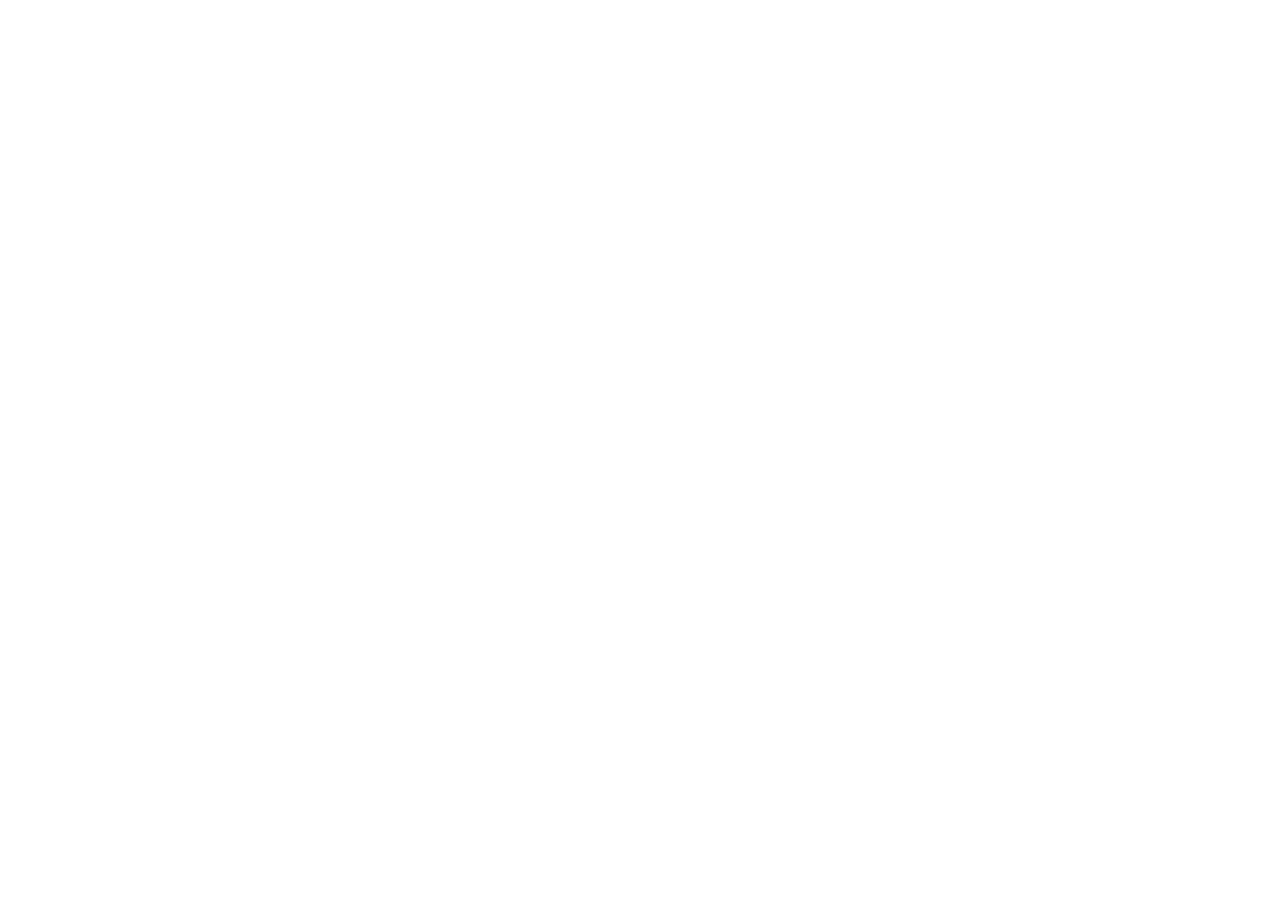
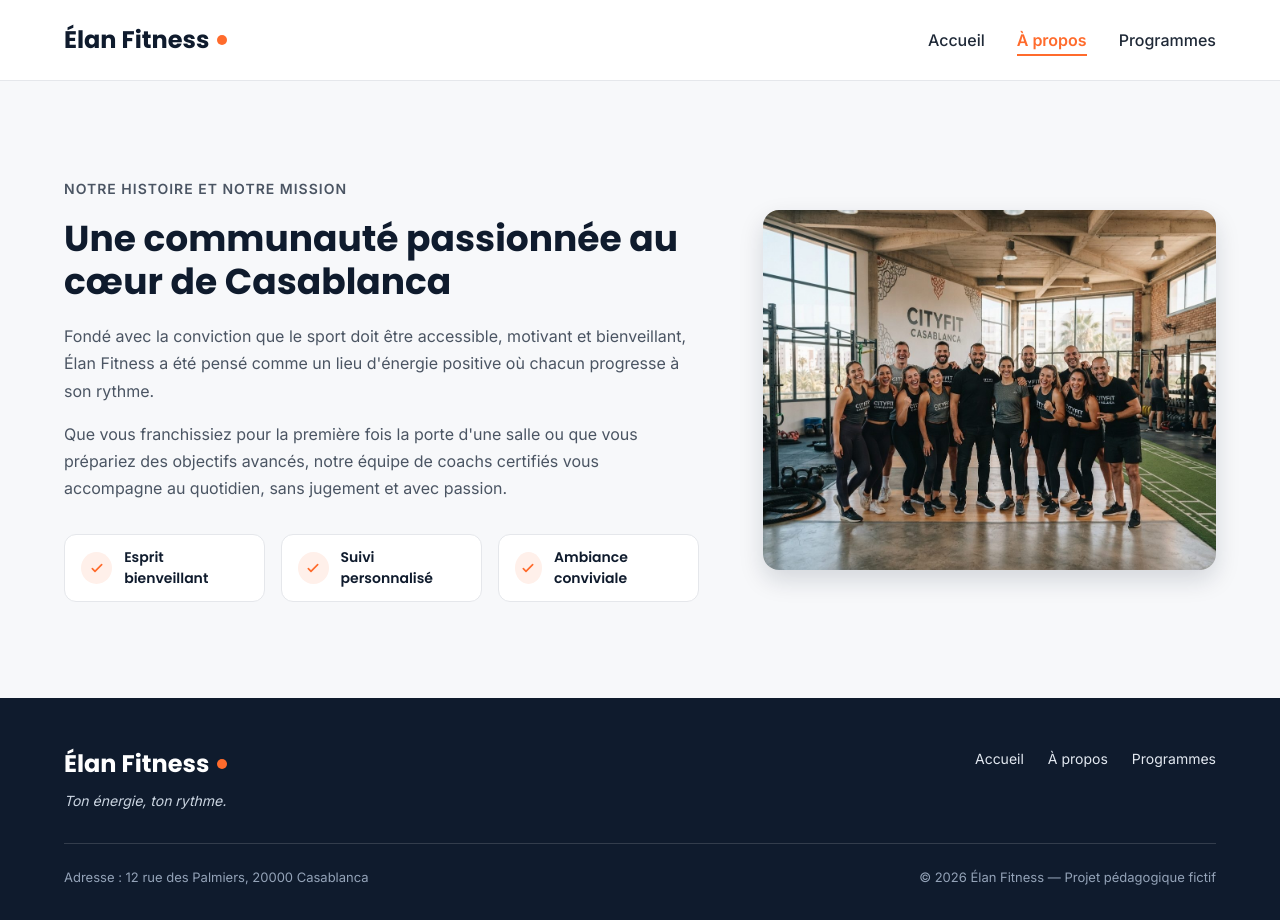
Before and after one commit to NoufAssia/fitness-website-Improvement, a plain HTML site: page propos.html in a window 1280 px wide. Before the commit the page ends 800 px from the top, so only its background shows below. Drawn offline with Linux system fonts and the light colour scheme.

Commit message:
split the one page site into several pages, with no links between them yet

```diff
--- a/programmes.html
+++ b/programmes.html
@@ -0,0 +1,157 @@
+<!DOCTYPE html>
+<html lang="fr">
+<head>
+  <meta charset="UTF-8">
+  <meta name="viewport" content="width=device-width, initial-scale=1">
+  <meta name="description" content="Élan Fitness, salle de sport à Casablanca : musculation, yoga, cardio et boxe fitness avec des coachs diplômés. Réservez votre cours d'essai gratuit.">
+  <title>Élan Fitness | Salle de sport à Casablanca</title>
+
+  <link rel="preconnect" href="https://fonts.googleapis.com">
+  <link rel="preconnect" href="https://fonts.gstatic.com" crossorigin>
+  <link href="https://fonts.googleapis.com/css2?family=Inter:wght@400;500;600&family=Poppins:wght@600;700;800&display=swap" rel="stylesheet">
+
+  <link rel="stylesheet" href="style.css">
+</head>
+<body>
+    <header class="en-tete">
+      <div class="conteneur en-tete-contenu">
+        <a href="#accueil" class="logo">Élan Fitness</a>
+
+        <nav aria-label="Navigation principale">
+        <ul class="menu">
+          <li><a href="#accueila-propos">Accueil</a></li>
+          <li><a href="#a-propos">À propos</a></li>
+          <li><a href="#programmes" class="lien-actif">Programmes</a></li>
+        </ul>
+        </nav>
+      </div>
+   </header>
+   <main>
+       <section id="programmes" class="section">
+      <div class="conteneur">
+
+        <div class="section-titre">
+          <h2>Nos programmes</h2>
+          <p>Un programme pour chaque objectif</p>
+        </div>
+
+        <div class="cartes">
+
+          <article class="carte carte-programme">
+            <img src="img/musculation.jpg" alt="Une sportive soulève des haltères dans l'espace musculation">
+            <div class="programme-corps">
+              <span class="etiquette etiquette-orange">Tous niveaux</span>
+              <h3>Musculation</h3>
+              <p>Renforce ton corps et progresse avec un coach.</p>
+              <p class="duree"><img src="img/icone-duree.svg" alt="">60 min</p>
+            </div>
+          </article>
+
+          <article class="carte carte-programme">
+            <img src="img/yoga.jpg" alt="Un groupe pratique le yoga sur des tapis dans une salle lumineuse">
+            <div class="programme-corps">
+              <span class="etiquette etiquette-bleue">Débutant</span>
+              <h3>Yoga</h3>
+              <p>Gagne en souplesse et en sérénité.</p>
+              <p class="duree"><img src="img/icone-duree.svg" alt="">75 min</p>
+            </div>
+          </article>
+
+          <article class="carte carte-programme">
+            <img src="img/cardio.jpg" alt="Des sportifs suivent un circuit de cardio training avec des kettlebells">
+            <div class="programme-corps">
+              <span class="etiquette etiquette-verte">Intermédiaire</span>
+              <h3>Cardio training</h3>
+              <p>Des circuits dynamiques pour travailler ton endurance.</p>
+              <p class="duree"><img src="img/icone-duree.svg" alt="">45 min</p>
+            </div>
+          </article>
+
+          <article class="carte carte-programme">
+            <img src="img/boxe.jpg" alt="Une sportive frappe un sac de frappe pendant un cours de boxe fitness">
+            <div class="programme-corps">
+              <span class="etiquette etiquette-verte">Intermédiaire</span>
+              <h3>Boxe fitness</h3>
+              <p>Cardio et coordination, sans contact.</p>
+              <p class="duree"><img src="img/icone-duree.svg" alt="">50 min</p>
+            </div>
+          </article>
+
+        </div>
+
+        <div class="formules">
+
+          <div class="section-titre">
+            <h3>Nos formules</h3>
+            <p>Des abonnements flexibles adaptés à vos envies et objectifs</p>
+          </div>
+
+          <div class="cartes">
+
+            <article class="carte formule">
+              <h4>Essentiel</h4>
+              <p class="prix">250 MAD <span>/ mois</span></p>
+              <ul class="formule-liste">
+                <li>Accès à la salle</li>
+                <li>2 cours collectifs par semaine</li>
+                <li>Sans engagement</li>
+              </ul>
+              <a href="#contact" class="bouton bouton-secondaire">Choisir</a>
+            </article>
+
+            <article class="carte formule formule-populaire">
+              <p class="badge-populaire">Populaire</p>
+              <h4>Premium</h4>
+              <p class="prix">400 MAD <span>/ mois</span></p>
+              <ul class="formule-liste">
+                <li>Accès à la salle</li>
+                <li>Cours collectifs illimités</li>
+                <li>1 bilan avec un coach</li>
+              </ul>
+              <a href="#contact" class="bouton bouton-principal">Choisir</a>
+            </article>
+
+            <article class="carte formule">
+              <h4>Duo</h4>
+              <p class="prix">650 MAD <span>/ mois</span></p>
+              <p class="prix-note">pour 2 personnes</p>
+              <ul class="formule-liste">
+                <li>Accès à la salle pour deux</li>
+                <li>Cours collectifs illimités</li>
+                <li>Sans engagement</li>
+              </ul>
+              <a href="#contact" class="bouton bouton-secondaire">Choisir</a>
+            </article>
+
+          </div>
+        </div>
+
+      </div>
+    </section>
+    </main>
+      <footer class="pied-de-page">
+    <div class="conteneur">
+
+      <div class="pied-haut">
+        <div>
+          <p class="logo logo-clair">Élan Fitness</p>
+          <p class="slogan">Ton énergie, ton rythme.</p>
+        </div>
+
+        <nav aria-label="Navigation du pied de page">
+          <ul class="menu menu-pied">
+            <li><a href="#accueil">Accueil</a></li>
+            <li><a href="#a-propos">À propos</a></li>
+            <li><a href="#programmes">Programmes</a></li>
+          </ul>
+        </nav>
+      </div>
+
+      <div class="pied-bas">
+        <p>Adresse : 12 rue des Palmiers, 20000 Casablanca</p>
+        <p>&copy; 2026 Élan Fitness — Projet pédagogique fictif</p>
+      </div>
+
+    </div>
+  </footer>
+</body>
--- a/propos.html
+++ b/propos.html
@@ -0,0 +1,93 @@
+<!DOCTYPE html>
+<html lang="fr">
+<head>
+  <meta charset="UTF-8">
+  <meta name="viewport" content="width=device-width, initial-scale=1">
+  <meta name="description" content="Élan Fitness, salle de sport à Casablanca : musculation, yoga, cardio et boxe fitness avec des coachs diplômés. Réservez votre cours d'essai gratuit.">
+  <title>Élan Fitness | Salle de sport à Casablanca</title>
+
+  <link rel="preconnect" href="https://fonts.googleapis.com">
+  <link rel="preconnect" href="https://fonts.gstatic.com" crossorigin>
+  <link href="https://fonts.googleapis.com/css2?family=Inter:wght@400;500;600&family=Poppins:wght@600;700;800&display=swap" rel="stylesheet">
+
+  <link rel="stylesheet" href="style.css">
+</head>
+
+<body>
+    <header class="en-tete">
+      <div class="conteneur en-tete-contenu">
+        <a href="#accueil" class="logo">Élan Fitness</a>
+
+        <nav aria-label="Navigation principale">
+        <ul class="menu">
+          <li><a href="#accueila-propos">Accueil</a></li>
+          <li><a href="#a-propos"class="lien-actif">À propos</a></li>
+          <li><a href="#programmes">Programmes</a></li>
+        </ul>
+        </nav>
+      </div>
+   </header>
+   <main>
+        <section id="a-propos" class="section">
+      <div class="conteneur apropos-contenu">
+
+        <div class="apropos-texte">
+          <p class="sur-titre">Notre histoire et notre mission</p>
+          <h2>Une communauté passionnée au cœur de Casablanca</h2>
+          <p>
+            Fondé avec la conviction que le sport doit être accessible, motivant et bienveillant,
+            Élan Fitness a été pensé comme un lieu d'énergie positive où chacun progresse à son rythme.
+          </p>
+          <p>
+            Que vous franchissiez pour la première fois la porte d'une salle ou que vous prépariez des
+            objectifs avancés, notre équipe de coachs certifiés vous accompagne au quotidien, sans
+            jugement et avec passion.
+          </p>
+
+          <ul class="valeurs">
+            <li class="valeur">
+              <div class="icone icone-petite"><img src="img/icone-check.svg" alt=""></div>
+              <span>Esprit bienveillant</span>
+            </li>
+            <li class="valeur">
+              <div class="icone icone-petite"><img src="img/icone-check.svg" alt=""></div>
+              <span>Suivi personnalisé</span>
+            </li>
+            <li class="valeur">
+              <div class="icone icone-petite"><img src="img/icone-check.svg" alt=""></div>
+              <span>Ambiance conviviale</span>
+            </li>
+          </ul>
+        </div>
+
+        <img class="apropos-image" src="img/equipe.jpg" alt="L'équipe de coachs d'Élan Fitness réunie dans la salle">
+
+      </div>
+    </section>
+   </main>
+     <footer class="pied-de-page">
+    <div class="conteneur">
+
+      <div class="pied-haut">
+        <div>
+          <p class="logo logo-clair">Élan Fitness</p>
+          <p class="slogan">Ton énergie, ton rythme.</p>
+        </div>
+
+        <nav aria-label="Navigation du pied de page">
+          <ul class="menu menu-pied">
+            <li><a href="#accueil">Accueil</a></li>
+            <li><a href="#a-propos">À propos</a></li>
+            <li><a href="#programmes">Programmes</a></li>
+          </ul>
+        </nav>
+      </div>
+
+      <div class="pied-bas">
+        <p>Adresse : 12 rue des Palmiers, 20000 Casablanca</p>
+        <p>&copy; 2026 Élan Fitness — Projet pédagogique fictif</p>
+      </div>
+
+    </div>
+  </footer>
+</body>
```
Also changed, not shown: index.html (+0 -140 lines).
